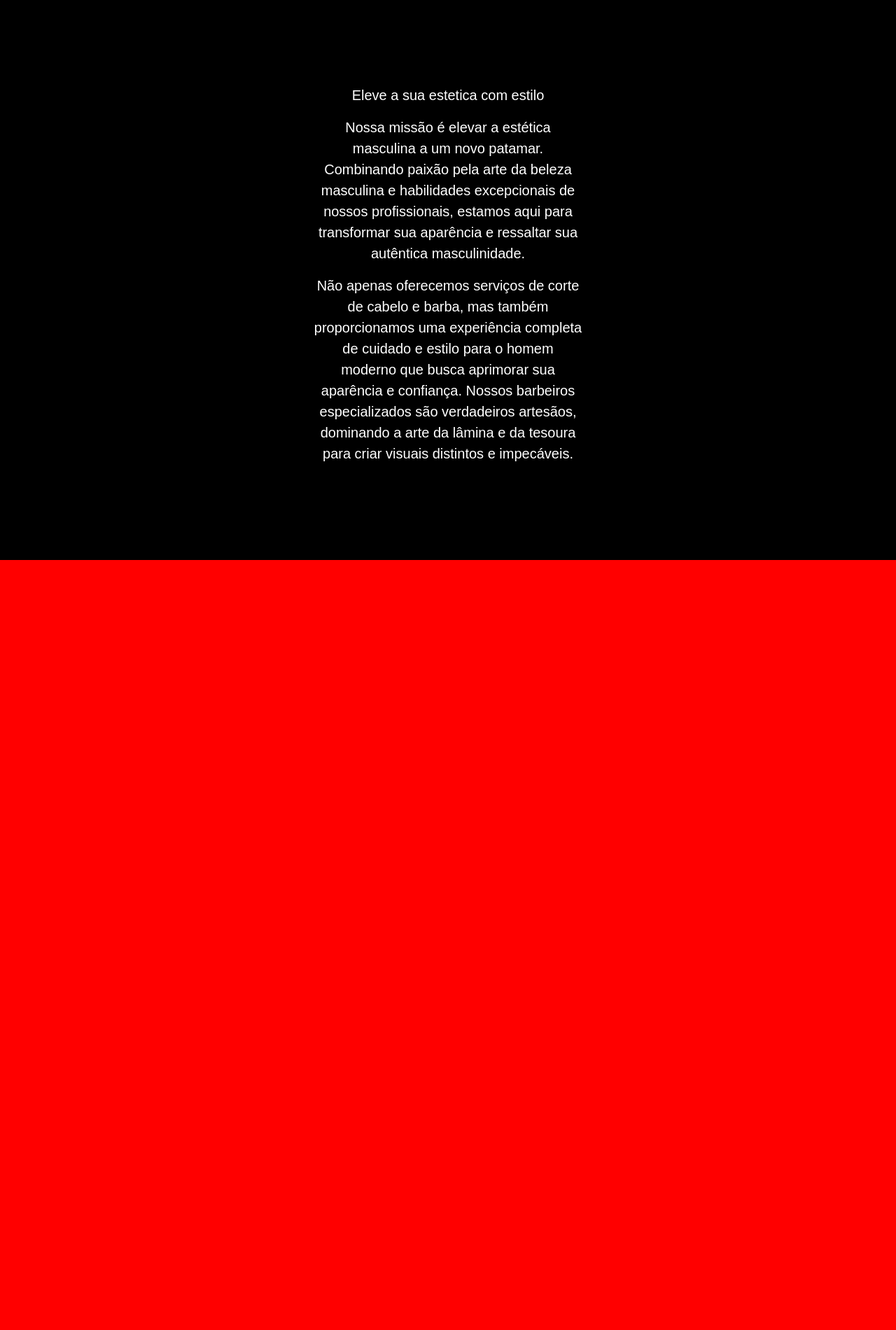
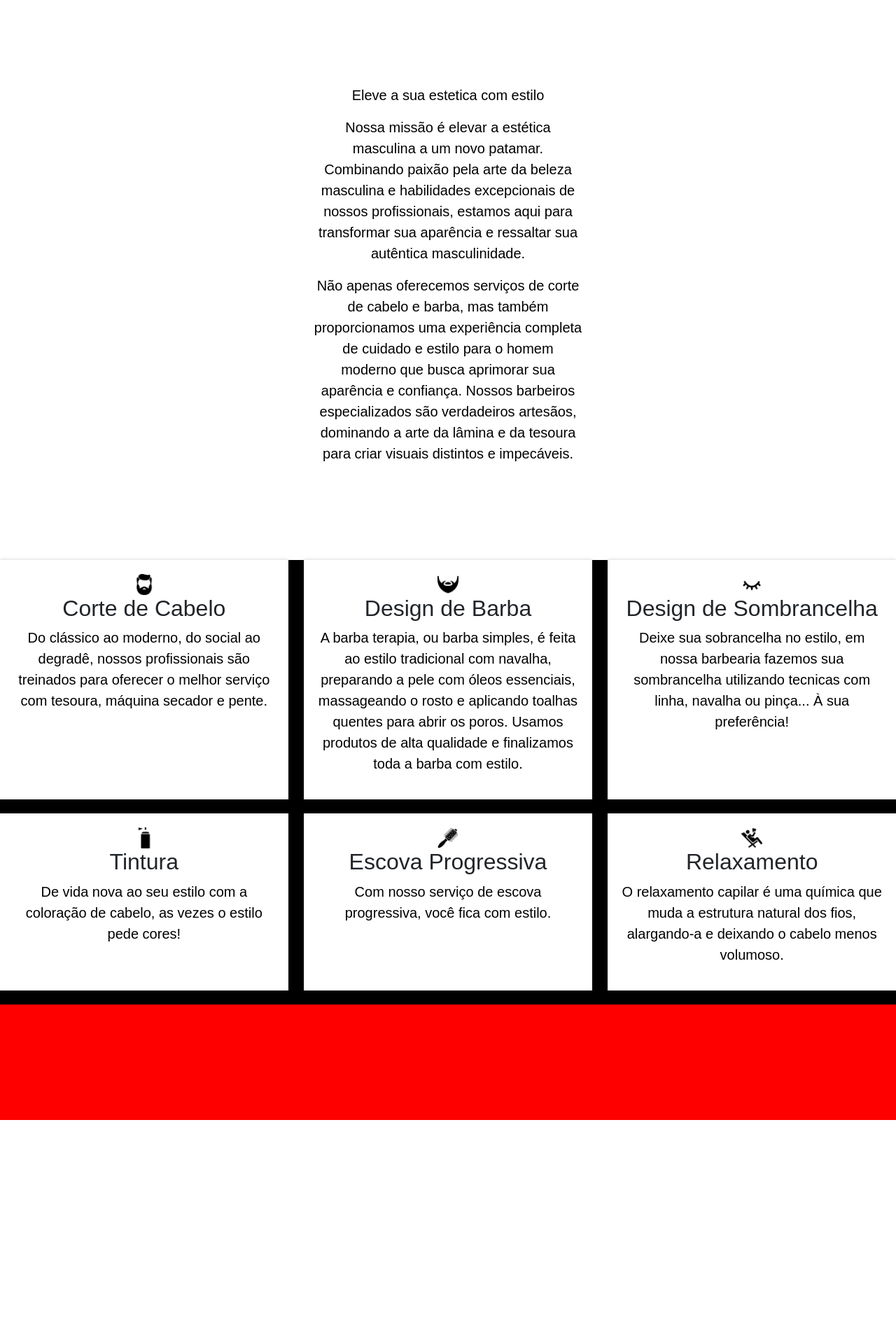
Before and after one commit to DevMartinsTiago/ProjetoBarbeariaOFC, a PHP site: page / in a window 1280 px wide. Shown: the part 800-2700 px from the top of the page at 70% size. After the commit the page ends 2400 px from the top, so only its background shows below. Run offline with PHP 8.4, Linux system fonts and the light colour scheme.

Commit message:
caixa de serviços

```diff
--- a/css/styles.css
+++ b/css/styles.css
@@ -5,7 +5,7 @@
         font-family: 'Poppings', sans-serif;
     }
     html{
-        height: 500vh;
+        height: 300vh;
         width: 100vw;
         background-color: red;
 
@@ -80,7 +80,7 @@
         color: white;
     }
     .conteiner_visao{
-        background-color: black;
+        background-color: white;
         height: 100vh;
         width: 100vw;
         display: flex;
@@ -115,8 +115,35 @@
         font-size: 20px;
         line-height: 1.5;
         margin-bottom: 20px;
-        color: white;
+        color: black;
     }
     header img {
         width: 3vw;
     }
+    .servicos {
+        display: flex;
+        flex-wrap: wrap;
+        justify-content: space-between;
+        background-color: black;
+
+    }
+
+    .servico {
+        width: calc(33.33% - 15px);
+        margin-bottom: 20px;
+        background-color: white;
+        padding: 20px;
+        text-align: center;
+        box-shadow: 0px 0px 5px rgba(0, 0, 0, 0.2);
+    }
+
+    /* Estilos para telas menores (por exemplo, para dispositivos móveis) */
+    @media only screen and (max-width: 768px) {
+        .servico {
+            width: 100%; /* Em telas menores, exiba 1 serviço por linha */
+        }
+    }
+   .servico img {
+    width: 30px;
+    height: auto;
+   }
--- a/index.html
+++ b/index.html
@@ -43,6 +43,38 @@
 
         </div>
     </div>
+    <section class="servicos">
+        <div class="servico">
+            <img src="imgs/barba.png" alt="scabelo">
+            <h2>Corte de Cabelo</h2>
+            <p>Do clássico ao moderno, do social ao degradê, nossos profissionais são treinados para oferecer o melhor serviço com tesoura, máquina secador e pente.</p>
+        </div>
+        <div class="servico">
+            <img src="imgs/sbarba.png" alt="scabelo">
+            <h2>Design de Barba</h2>
+            <p>A barba terapia, ou barba simples, é feita ao estilo tradicional com navalha, preparando a pele com óleos essenciais, massageando o rosto e aplicando toalhas quentes para abrir os poros. Usamos produtos de alta qualidade e finalizamos toda a barba com estilo.</p>
+        </div>
+        <div class="servico">
+            <img src="imgs/fechar-o-olho.png" alt="scabelo">
+            <h2>Design de Sombrancelha</h2>
+            <p>Deixe sua sobrancelha no estilo, em nossa barbearia fazemos sua sombrancelha utilizando tecnicas com linha, navalha ou pinça... À sua preferência!</p>
+        </div>
+        <div class="servico">
+            <img src="imgs/lata-de-spray-de-tinta.png" alt="scabelo">
+            <h2>Tintura</h2>
+            <p>De vida nova ao seu estilo com a coloração de cabelo, as vezes o estilo pede cores!</p>
+        </div>
+        <div class="servico">
+            <img src="imgs/escova-de-cabelo.png" alt="scabelo">
+            <h2>Escova Progressiva</h2>
+            <p>Com nosso serviço de escova progressiva, você fica com estilo.</p>
+        </div>
+        <div class="servico">
+            <img src="imgs/relaxar.png" alt="scabelo">
+            <h2>Relaxamento</h2>
+            <p>O relaxamento capilar é uma química que muda a estrutura natural dos fios, alargando-a e deixando o cabelo menos volumoso.</p>
+        </div>
+    </section>
 
 
 </body>
```
Also changed, not shown: imgs/barba.png (added), imgs/escova-de-cabelo.png (added), imgs/fechar-o-olho.png (added), imgs/lata-de-spray-de-tinta.png (added), imgs/relaxar.png (added), imgs/sbarba.png (added), menu.js (line endings or trailing spaces).
